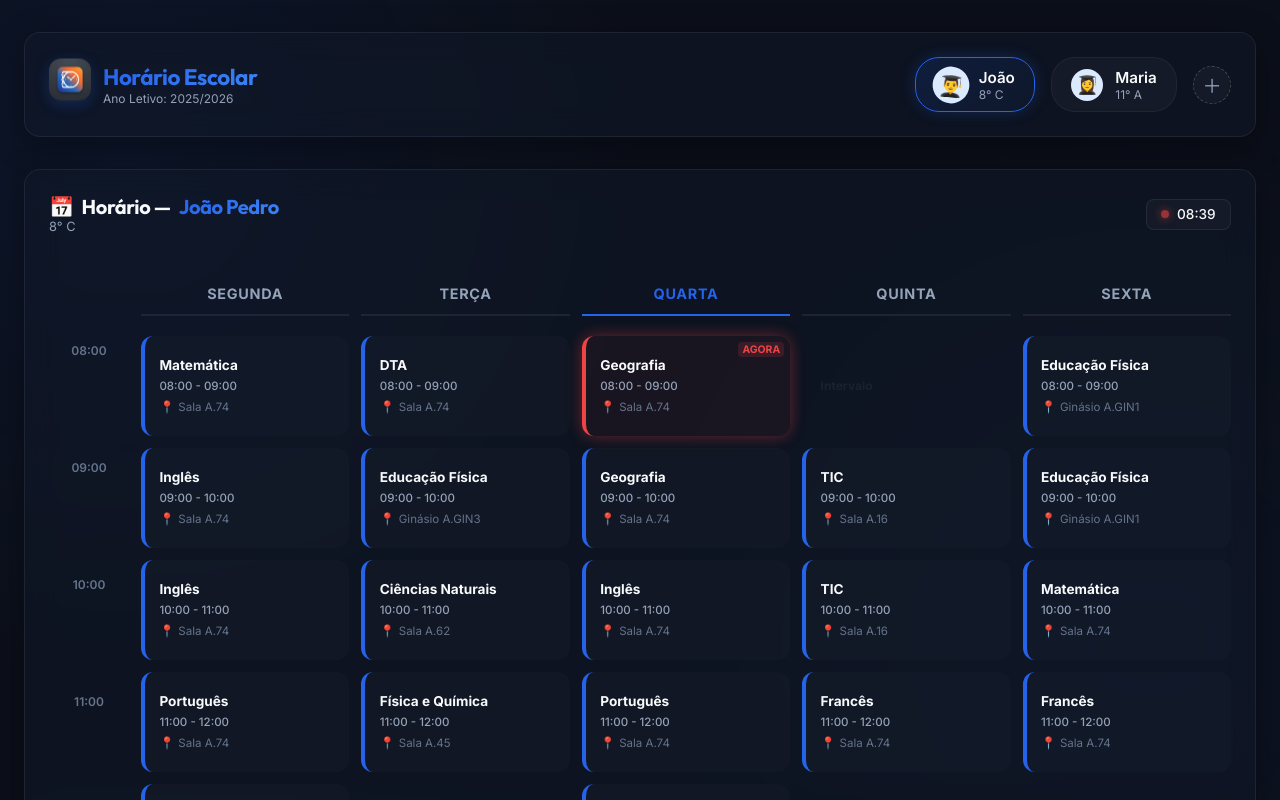
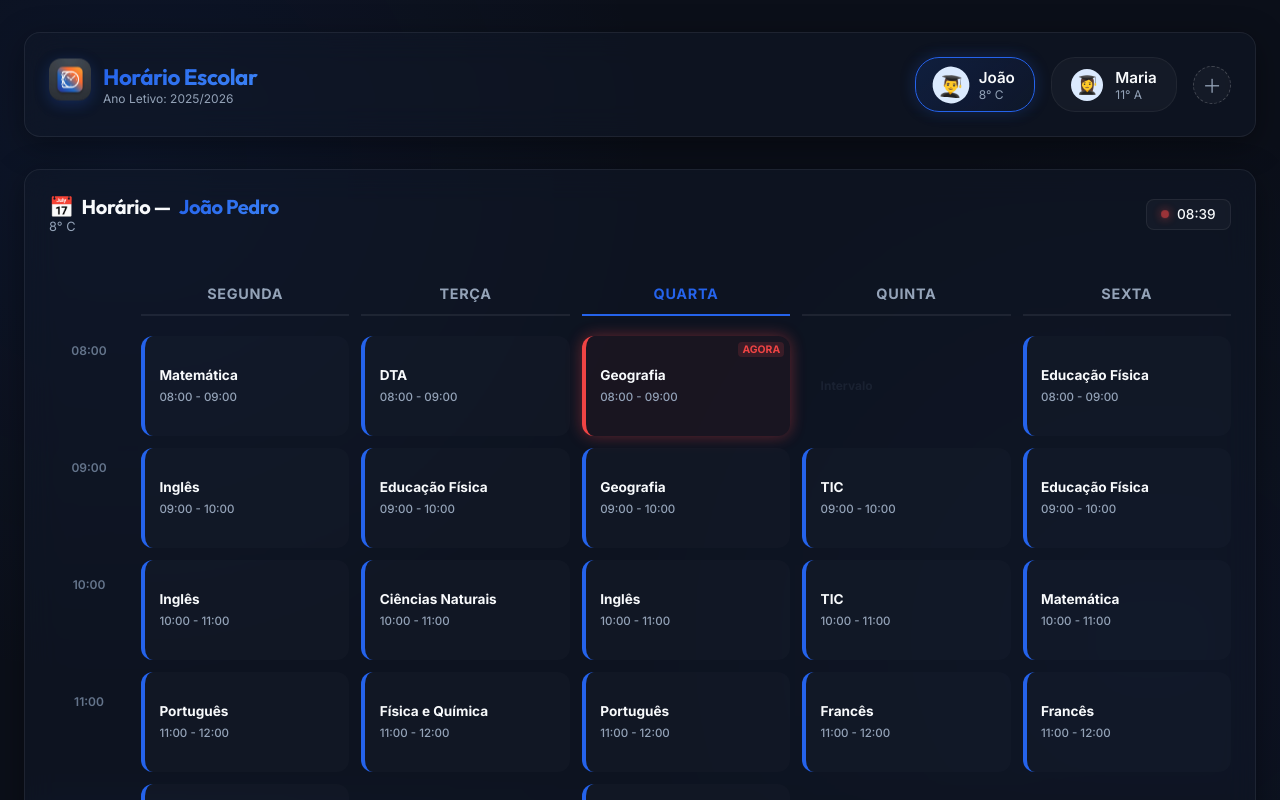
Before and after one commit to managerworship-hue/schoolsync, a React (Vite) app: page / in a window 1280 px wide. Shown: the top 800 px of the page. Built offline with nearby package versions, Linux system fonts and the light colour scheme.

Commit message:
clean: remover professores e salas dos horários e robustecer layouts

```diff
--- a/public/sw.js
+++ b/public/sw.js
@@ -1,4 +1,4 @@
-const CACHE_NAME = "schoolsync-cache-v8";
+const CACHE_NAME = "schoolsync-cache-v9";
 const PRECACHE_ASSETS = [
   "/",
   "/index.html",
--- a/src/components/ScheduleGrid.jsx
+++ b/src/components/ScheduleGrid.jsx
@@ -179,9 +179,13 @@ export default function ScheduleGrid({ activeChild, onSelectClass }) {
                         {isCurrent && <div className="mobile-indicator-badge">A decorrer agora</div>}
                         <div className="mobile-class-subject">{classItem.subject}</div>
                         <div className="mobile-class-meta">
-                          <span>📍 {classItem.room}</span>
-                          <span>•</span>
-                          <span>👤 {classItem.teacher.replace("Prof.ª ", "").replace("Prof. ", "")}</span>
+                          <span>📍 {classItem.room || "Sala a definir"}</span>
+                          {classItem.teacher && (
+                            <>
+                              <span>•</span>
+                              <span>👤 {classItem.teacher.replace("Prof.ª ", "").replace("Prof. ", "")}</span>
+                            </>
+                          )}
                         </div>
                       </div>
                     </div>
@@ -251,7 +255,7 @@ export default function ScheduleGrid({ activeChild, onSelectClass }) {
                       >
                         <span className="class-subject">{classItem.subject}</span>
                         <span className="class-time">{classItem.time}</span>
-                        <span className="class-room">{classItem.room}</span>
+                        {classItem.room && <span className="class-room">{classItem.room}</span>}
                       </div>
                     );
                   } else {
--- a/src/data/schoolData.js
+++ b/src/data/schoolData.js
@@ -8,45 +8,45 @@ export const INITIAL_CHILDREN = [
     schedule: {
       // 1 = Segunda, 2 = Terça, 3 = Quarta, 4 = Quinta, 5 = Sexta
       1: [
-        { id: "jp-mat-1", subject: "Matemática", time: "08:00 - 09:00", room: "Sala A.74", teacher: "Prof. Carlos Neves", email: "carlos.neves@escola.pt" },
-        { id: "jp-ing-1", subject: "Inglês", time: "09:00 - 10:00", room: "Sala A.74", teacher: "Prof.ª Maria Graça Rocha", email: "maria.rocha@escola.pt" },
-        { id: "jp-ing-2", subject: "Inglês", time: "10:00 - 11:00", room: "Sala A.74", teacher: "Prof.ª Maria Graça Rocha", email: "maria.rocha@escola.pt" },
-        { id: "jp-por-1", subject: "Português", time: "11:00 - 12:00", room: "Sala A.74", teacher: "Prof.ª Fernanda Barbosa", email: "fernanda.barbosa@escola.pt" },
-        { id: "jp-por-2", subject: "Português", time: "12:00 - 13:00", room: "Sala A.74", teacher: "Prof.ª Fernanda Barbosa", email: "fernanda.barbosa@escola.pt" }
+        { id: "jp-mat-1", subject: "Matemática", time: "08:00 - 09:00", room: "", teacher: "", email: "" },
+        { id: "jp-ing-1", subject: "Inglês", time: "09:00 - 10:00", room: "", teacher: "", email: "" },
+        { id: "jp-ing-2", subject: "Inglês", time: "10:00 - 11:00", room: "", teacher: "", email: "" },
+        { id: "jp-por-1", subject: "Português", time: "11:00 - 12:00", room: "", teacher: "", email: "" },
+        { id: "jp-por-2", subject: "Português", time: "12:00 - 13:00", room: "", teacher: "", email: "" }
       ],
       2: [
-        { id: "jp-dta-1", subject: "DTA", time: "08:00 - 09:00", room: "Sala A.74", teacher: "Prof.ª Ana Castro", email: "ana.castro@escola.pt" },
-        { id: "jp-ef-1", subject: "Educação Física", time: "09:00 - 10:00", room: "Ginásio A.GIN3", teacher: "Prof. Ricardo Santos", email: "ricardo.santos@escola.pt" },
-        { id: "jp-cn-1", subject: "Ciências Naturais", time: "10:00 - 11:00", room: "Sala A.62", teacher: "Prof.ª Isabel Abreu", email: "isabel.abreu@escola.pt" },
-        { id: "jp-fq-1", subject: "Física e Química", time: "11:00 - 12:00", room: "Sala A.45", teacher: "Prof.ª Rosa Pais", email: "rosa.pais@escola.pt" },
-        { id: "jp-mat-2", subject: "Matemática", time: "13:30 - 14:30", room: "Sala A.74", teacher: "Prof. Carlos Neves", email: "carlos.neves@escola.pt" },
-        { id: "jp-mat-3", subject: "Matemática", time: "14:30 - 15:30", room: "Sala A.74", teacher: "Prof. Carlos Neves", email: "carlos.neves@escola.pt" }
+        { id: "jp-dta-1", subject: "DTA", time: "08:00 - 09:00", room: "", teacher: "", email: "" },
+        { id: "jp-ef-1", subject: "Educação Física", time: "09:00 - 10:00", room: "", teacher: "", email: "" },
+        { id: "jp-cn-1", subject: "Ciências Naturais", time: "10:00 - 11:00", room: "", teacher: "", email: "" },
+        { id: "jp-fq-1", subject: "Física e Química", time: "11:00 - 12:00", room: "", teacher: "", email: "" },
+        { id: "jp-mat-2", subject: "Matemática", time: "13:30 - 14:30", room: "", teacher: "", email: "" },
+        { id: "jp-mat-3", subject: "Matemática", time: "14:30 - 15:30", room: "", teacher: "", email: "" }
       ],
       3: [
-        { id: "jp-geo-1", subject: "Geografia", time: "08:00 - 09:00", room: "Sala A.74", teacher: "Prof.ª Carla Silva", email: "carla.silva@escola.pt" },
-        { id: "jp-geo-2", subject: "Geografia", time: "09:00 - 10:00", room: "Sala A.74", teacher: "Prof.ª Carla Silva", email: "carla.silva@escola.pt" },
-        { id: "jp-ing-3", subject: "Inglês", time: "10:00 - 11:00", room: "Sala A.74", teacher: "Prof.ª Maria Graça Rocha", email: "maria.rocha@escola.pt" },
-        { id: "jp-por-3", subject: "Português", time: "11:00 - 12:00", room: "Sala A.74", teacher: "Prof.ª Fernanda Barbosa", email: "fernanda.barbosa@escola.pt" },
-        { id: "jp-por-4", subject: "Português", time: "12:00 - 13:00", room: "Sala A.74", teacher: "Prof.ª Fernanda Barbosa", email: "fernanda.barbosa@escola.pt" }
+        { id: "jp-geo-1", subject: "Geografia", time: "08:00 - 09:00", room: "", teacher: "", email: "" },
+        { id: "jp-geo-2", subject: "Geografia", time: "09:00 - 10:00", room: "", teacher: "", email: "" },
+        { id: "jp-ing-3", subject: "Inglês", time: "10:00 - 11:00", room: "", teacher: "", email: "" },
+        { id: "jp-por-3", subject: "Português", time: "11:00 - 12:00", room: "", teacher: "", email: "" },
+        { id: "jp-por-4", subject: "Português", time: "12:00 - 13:00", room: "", teacher: "", email: "" }
       ],
       4: [
-        { id: "jp-tic-1", subject: "TIC", time: "09:00 - 10:00", room: "Sala A.16", teacher: "Prof. Nelson Costa", email: "nelson.costa@escola.pt" },
-        { id: "jp-tic-2", subject: "TIC", time: "10:00 - 11:00", room: "Sala A.16", teacher: "Prof. Nelson Costa", email: "nelson.costa@escola.pt" },
-        { id: "jp-fra-1", subject: "Francês", time: "11:00 - 12:00", room: "Sala A.74", teacher: "Prof.ª Helena Fonseca", email: "helena.fonseca@escola.pt" },
-        { id: "jp-ev-1", subject: "Educação Visual", time: "13:30 - 14:30", room: "Sala A.21", teacher: "Prof. João Silva", email: "joao.silva@escola.pt" },
-        { id: "jp-ev-2", subject: "Educação Visual", time: "14:30 - 15:30", room: "Sala A.21", teacher: "Prof. João Silva", email: "joao.silva@escola.pt" },
-        { id: "jp-fq-2", subject: "Física e Química", time: "15:30 - 16:30", room: "Sala A.74", teacher: "Prof.ª Rosa Pais", email: "rosa.pais@escola.pt" },
-        { id: "jp-fq-3", subject: "Física e Química", time: "16:30 - 17:30", room: "Sala A.74", teacher: "Prof.ª Rosa Pais", email: "rosa.pais@escola.pt" }
+        { id: "jp-tic-1", subject: "TIC", time: "09:00 - 10:00", room: "", teacher: "", email: "" },
+        { id: "jp-tic-2", subject: "TIC", time: "10:00 - 11:00", room: "", teacher: "", email: "" },
+        { id: "jp-fra-1", subject: "Francês", time: "11:00 - 12:00", room: "", teacher: "", email: "" },
+        { id: "jp-ev-1", subject: "Educação Visual", time: "13:30 - 14:30", room: "", teacher: "", email: "" },
+        { id: "jp-ev-2", subject: "Educação Visual", time: "14:30 - 15:30", room: "", teacher: "", email: "" },
+        { id: "jp-fq-2", subject: "Física e Química", time: "15:30 - 16:30", room: "", teacher: "", email: "" },
+        { id: "jp-fq-3", subject: "Física e Química", time: "16:30 - 17:30", room: "", teacher: "", email: "" }
       ],
       5: [
-        { id: "jp-ef-2", subject: "Educação Física", time: "08:00 - 09:00", room: "Ginásio A.GIN1", teacher: "Prof. Ricardo Santos", email: "ricardo.santos@escola.pt" },
-        { id: "jp-ef-3", subject: "Educação Física", time: "09:00 - 10:00", room: "Ginásio A.GIN1", teacher: "Prof. Ricardo Santos", email: "ricardo.santos@escola.pt" },
-        { id: "jp-mat-4", subject: "Matemática", time: "10:00 - 11:00", room: "Sala A.74", teacher: "Prof. Carlos Neves", email: "carlos.neves@escola.pt" },
-        { id: "jp-fra-2", subject: "Francês", time: "11:00 - 12:00", room: "Sala A.74", teacher: "Prof.ª Helena Fonseca", email: "helena.fonseca@escola.pt" },
-        { id: "jp-cn-2", subject: "Ciências Naturais", time: "13:30 - 14:30", room: "Sala A.74", teacher: "Prof.ª Isabel Abreu", email: "isabel.abreu@escola.pt" },
-        { id: "jp-cn-3", subject: "Ciências Naturais", time: "14:30 - 15:30", room: "Sala A.74", teacher: "Prof.ª Isabel Abreu", email: "isabel.abreu@escola.pt" },
-        { id: "jp-geo-3", subject: "Geografia", time: "15:30 - 16:30", room: "Sala A.74", teacher: "Prof.ª Carla Silva", email: "carla.silva@escola.pt" },
-        { id: "jp-geo-4", subject: "Geografia", time: "16:30 - 17:30", room: "Sala A.74", teacher: "Prof.ª Carla Silva", email: "carla.silva@escola.pt" }
+        { id: "jp-ef-2", subject: "Educação Física", time: "08:00 - 09:00", room: "", teacher: "", email: "" },
+        { id: "jp-ef-3", subject: "Educação Física", time: "09:00 - 10:00", room: "", teacher: "", email: "" },
+        { id: "jp-mat-4", subject: "Matemática", time: "10:00 - 11:00", room: "", teacher: "", email: "" },
+        { id: "jp-fra-2", subject: "Francês", time: "11:00 - 12:00", room: "", teacher: "", email: "" },
+        { id: "jp-cn-2", subject: "Ciências Naturais", time: "13:30 - 14:30", room: "", teacher: "", email: "" },
+        { id: "jp-cn-3", subject: "Ciências Naturais", time: "14:30 - 15:30", room: "", teacher: "", email: "" },
+        { id: "jp-geo-3", subject: "Geografia", time: "15:30 - 16:30", room: "", teacher: "", email: "" },
+        { id: "jp-geo-4", subject: "Geografia", time: "16:30 - 17:30", room: "", teacher: "", email: "" }
       ]
     }
   },
@@ -58,48 +58,48 @@ export const INITIAL_CHILDREN = [
     theme: "sofia",
     schedule: {
       1: [
-        { id: "me-fil-1", subject: "Filosofia", time: "08:00 - 09:00", room: "Sala A.52", teacher: "Prof.ª Isabel Silva", email: "isabel.silva@escola.pt" },
-        { id: "me-fil-2", subject: "Filosofia", time: "09:00 - 10:00", room: "Sala A.52", teacher: "Prof.ª Isabel Silva", email: "isabel.silva@escola.pt" },
-        { id: "me-bg-1", subject: "Biologia e Geologia", time: "10:00 - 11:00", room: "Sala A.62", teacher: "Prof. Carlos Pereira", email: "carlos.pereira@escola.pt" },
-        { id: "me-bg-2", subject: "Biologia e Geologia", time: "11:00 - 12:00", room: "Sala A.62", teacher: "Prof. Carlos Pereira", email: "carlos.pereira@escola.pt" },
-        { id: "me-fq-1", subject: "Física e Química A", time: "13:00 - 14:00", room: "Sala A.45", teacher: "Prof.ª Helena Martins", email: "helena.martins@escola.pt" },
-        { id: "me-fq-2", subject: "Física e Química A", time: "14:00 - 15:00", room: "Sala A.45", teacher: "Prof.ª Helena Martins", email: "helena.martins@escola.pt" },
-        { id: "me-mat-1", subject: "Matemática A", time: "15:00 - 16:00", room: "Sala A.67", teacher: "Prof. Rui Brandão", email: "rui.brandao@escola.pt" },
-        { id: "me-cd-1", subject: "Cidadania e Desenvolvimento", time: "16:00 - 17:00", room: "Sala A.52", teacher: "Prof.ª Teresa Barbosa", email: "teresa.barbosa@escola.pt" }
+        { id: "me-fil-1", subject: "Filosofia", time: "08:00 - 09:00", room: "", teacher: "", email: "" },
+        { id: "me-fil-2", subject: "Filosofia", time: "09:00 - 10:00", room: "", teacher: "", email: "" },
+        { id: "me-bg-1", subject: "Biologia e Geologia", time: "10:00 - 11:00", room: "", teacher: "", email: "" },
+        { id: "me-bg-2", subject: "Biologia e Geologia", time: "11:00 - 12:00", room: "", teacher: "", email: "" },
+        { id: "me-fq-1", subject: "Física e Química A", time: "13:00 - 14:00", room: "", teacher: "", email: "" },
+        { id: "me-fq-2", subject: "Física e Química A", time: "14:00 - 15:00", room: "", teacher: "", email: "" },
+        { id: "me-mat-1", subject: "Matemática A", time: "15:00 - 16:00", room: "", teacher: "", email: "" },
+        { id: "me-cd-1", subject: "Cidadania e Desenvolvimento", time: "16:00 - 17:00", room: "", teacher: "", email: "" }
       ],
       2: [
-        { id: "me-bg-3", subject: "Biologia e Geologia", time: "08:00 - 09:00", room: "Sala A.52", teacher: "Prof. Carlos Pereira", email: "carlos.pereira@escola.pt" },
-        { id: "me-bg-4", subject: "Biologia e Geologia", time: "09:00 - 10:00", room: "Sala A.52", teacher: "Prof. Carlos Pereira", email: "carlos.pereira@escola.pt" },
-        { id: "me-por-1", subject: "Português", time: "10:00 - 11:00", room: "Sala A.52", teacher: "Prof.ª Fernanda Costa", email: "fernanda.costa@escola.pt" },
-        { id: "me-por-2", subject: "Português", time: "11:00 - 12:00", room: "Sala A.52", teacher: "Prof.ª Fernanda Costa", email: "fernanda.costa@escola.pt" },
-        { id: "me-ing-1", subject: "Inglês", time: "13:00 - 14:00", room: "Sala A.52", teacher: "Prof.ª Clara Sousa", email: "clara.sousa@escola.pt" },
-        { id: "me-ef-1", subject: "Educação Física", time: "14:00 - 15:00", room: "Ginásio A.GIN1", teacher: "Prof.ª Sofia Pereira", email: "sofia.pereira@escola.pt" },
-        { id: "me-fq-3", subject: "Física e Química A", time: "15:00 - 16:00", room: "Sala A.52", teacher: "Prof.ª Helena Martins", email: "helena.martins@escola.pt" },
-        { id: "me-fq-4", subject: "Física e Química A", time: "16:00 - 17:00", room: "Sala A.52", teacher: "Prof.ª Helena Martins", email: "helena.martins@escola.pt" }
+        { id: "me-bg-3", subject: "Biologia e Geologia", time: "08:00 - 09:00", room: "", teacher: "", email: "" },
+        { id: "me-bg-4", subject: "Biologia e Geologia", time: "09:00 - 10:00", room: "", teacher: "", email: "" },
+        { id: "me-por-1", subject: "Português", time: "10:00 - 11:00", room: "", teacher: "", email: "" },
+        { id: "me-por-2", subject: "Português", time: "11:00 - 12:00", room: "", teacher: "", email: "" },
+        { id: "me-ing-1", subject: "Inglês", time: "13:00 - 14:00", room: "", teacher: "", email: "" },
+        { id: "me-ef-1", subject: "Educação Física", time: "14:00 - 15:00", room: "", teacher: "", email: "" },
+        { id: "me-fq-3", subject: "Física e Química A", time: "15:00 - 16:00", room: "", teacher: "", email: "" },
+        { id: "me-fq-4", subject: "Física e Química A", time: "16:00 - 17:00", room: "", teacher: "", email: "" }
       ],
       3: [
-        { id: "me-ef-2", subject: "Educação Física", time: "08:00 - 09:00", room: "Ginásio A.GIN1", teacher: "Prof.ª Sofia Pereira", email: "sofia.pereira@escola.pt" },
-        { id: "me-ef-3", subject: "Educação Física", time: "09:00 - 10:00", room: "Ginásio A.GIN1", teacher: "Prof.ª Sofia Pereira", email: "sofia.pereira@escola.pt" },
-        { id: "me-fq-5", subject: "Física e Química A", time: "10:00 - 11:00", room: "Sala A.52", teacher: "Prof.ª Helena Martins", email: "helena.martins@escola.pt" },
-        { id: "me-mat-2", subject: "Matemática A", time: "11:00 - 12:00", room: "Sala A.67", teacher: "Prof. Rui Brandão", email: "rui.brandao@escola.pt" },
-        { id: "me-mat-3", subject: "Matemática A", time: "12:00 - 13:00", room: "Sala A.67", teacher: "Prof. Rui Brandão", email: "rui.brandao@escola.pt" }
+        { id: "me-ef-2", subject: "Educação Física", time: "08:00 - 09:00", room: "", teacher: "", email: "" },
+        { id: "me-ef-3", subject: "Educação Física", time: "09:00 - 10:00", room: "", teacher: "", email: "" },
+        { id: "me-fq-5", subject: "Física e Química A", time: "10:00 - 11:00", room: "", teacher: "", email: "" },
+        { id: "me-mat-2", subject: "Matemática A", time: "11:00 - 12:00", room: "", teacher: "", email: "" },
+        { id: "me-mat-3", subject: "Matemática A", time: "12:00 - 13:00", room: "", teacher: "", email: "" }
       ],
       4: [
-        { id: "me-por-3", subject: "Português", time: "08:00 - 09:00", room: "Sala A.52", teacher: "Prof.ª Fernanda Costa", email: "fernanda.costa@escola.pt" },
-        { id: "me-por-4", subject: "Português", time: "09:00 - 10:00", room: "Sala A.52", teacher: "Prof.ª Fernanda Costa", email: "fernanda.costa@escola.pt" },
-        { id: "me-mat-4", subject: "Matemática A", time: "10:00 - 11:00", room: "Sala A.67", teacher: "Prof. Rui Brandão", email: "rui.brandao@escola.pt" },
-        { id: "me-mat-5", subject: "Matemática A", time: "11:00 - 12:00", room: "Sala A.67", teacher: "Prof. Rui Brandão", email: "rui.brandao@escola.pt" },
-        { id: "me-bg-5", subject: "Biologia e Geologia", time: "12:00 - 13:00", room: "Sala A.52", teacher: "Prof. Carlos Pereira", email: "carlos.pereira@escola.pt" },
-        { id: "me-fil-3", subject: "Filosofia", time: "14:00 - 15:00", room: "Sala A.52", teacher: "Prof.ª Isabel Silva", email: "isabel.silva@escola.pt" }
+        { id: "me-por-3", subject: "Português", time: "08:00 - 09:00", room: "", teacher: "", email: "" },
+        { id: "me-por-4", subject: "Português", time: "09:00 - 10:00", room: "", teacher: "", email: "" },
+        { id: "me-mat-4", subject: "Matemática A", time: "10:00 - 11:00", room: "", teacher: "", email: "" },
+        { id: "me-mat-5", subject: "Matemática A", time: "11:00 - 12:00", room: "", teacher: "", email: "" },
+        { id: "me-bg-5", subject: "Biologia e Geologia", time: "12:00 - 13:00", room: "", teacher: "", email: "" },
+        { id: "me-fil-3", subject: "Filosofia", time: "14:00 - 15:00", room: "", teacher: "", email: "" }
       ],
       5: [
-        { id: "me-ing-2", subject: "Inglês", time: "08:00 - 09:00", room: "Sala A.52", teacher: "Prof.ª Clara Sousa", email: "clara.sousa@escola.pt" },
-        { id: "me-ing-3", subject: "Inglês", time: "09:00 - 10:00", room: "Sala A.52", teacher: "Prof.ª Clara Sousa", email: "clara.sousa@escola.pt" },
-        { id: "me-bg-6", subject: "Biologia e Geologia", time: "10:00 - 11:00", room: "Sala A.52", teacher: "Prof. Carlos Pereira", email: "carlos.pereira@escola.pt" },
-        { id: "me-bg-7", subject: "Biologia e Geologia", time: "11:00 - 12:00", room: "Sala A.52", teacher: "Prof. Carlos Pereira", email: "carlos.pereira@escola.pt" },
-        { id: "me-dt-1", subject: "Direção de Turma", time: "12:00 - 13:00", room: "Sala A.52", teacher: "Prof. Rui Brandão", email: "rui.brandao@escola.pt" },
-        { id: "me-fq-6", subject: "Física e Química A", time: "14:00 - 15:00", room: "Sala A.52", teacher: "Prof.ª Helena Martins", email: "helena.martins@escola.pt" },
-        { id: "me-fq-7", subject: "Física e Química A", time: "15:00 - 16:00", room: "Sala A.52", teacher: "Prof.ª Helena Martins", email: "helena.martins@escola.pt" }
+        { id: "me-ing-2", subject: "Inglês", time: "08:00 - 09:00", room: "", teacher: "", email: "" },
+        { id: "me-ing-3", subject: "Inglês", time: "09:00 - 10:00", room: "", teacher: "", email: "" },
+        { id: "me-bg-6", subject: "Biologia e Geologia", time: "10:00 - 11:00", room: "", teacher: "", email: "" },
+        { id: "me-bg-7", subject: "Biologia e Geologia", time: "11:00 - 12:00", room: "", teacher: "", email: "" },
+        { id: "me-dt-1", subject: "Direção de Turma", time: "12:00 - 13:00", room: "", teacher: "", email: "" },
+        { id: "me-fq-6", subject: "Física e Química A", time: "14:00 - 15:00", room: "", teacher: "", email: "" },
+        { id: "me-fq-7", subject: "Física e Química A", time: "15:00 - 16:00", room: "", teacher: "", email: "" }
       ]
     }
   }
```
Also changed, not shown: src/components/ClassModal.jsx (+17 -9 lines).
